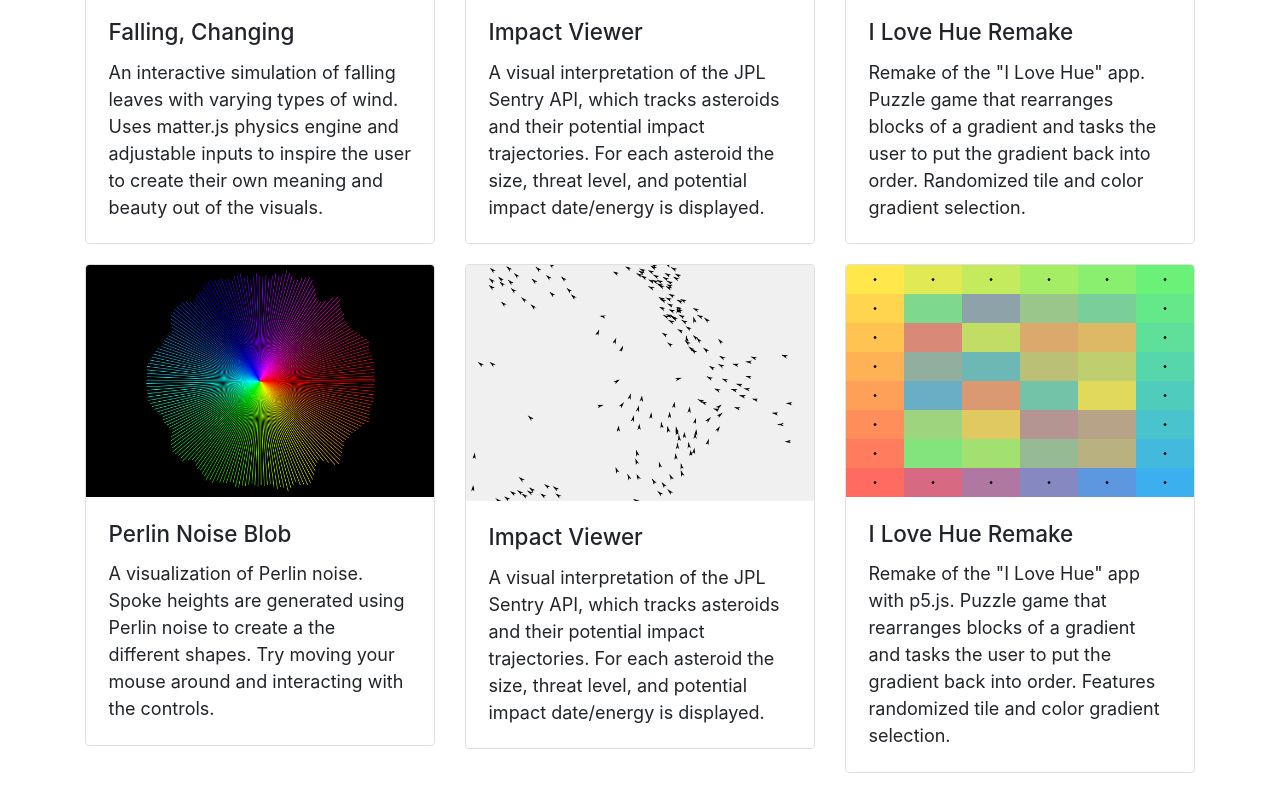
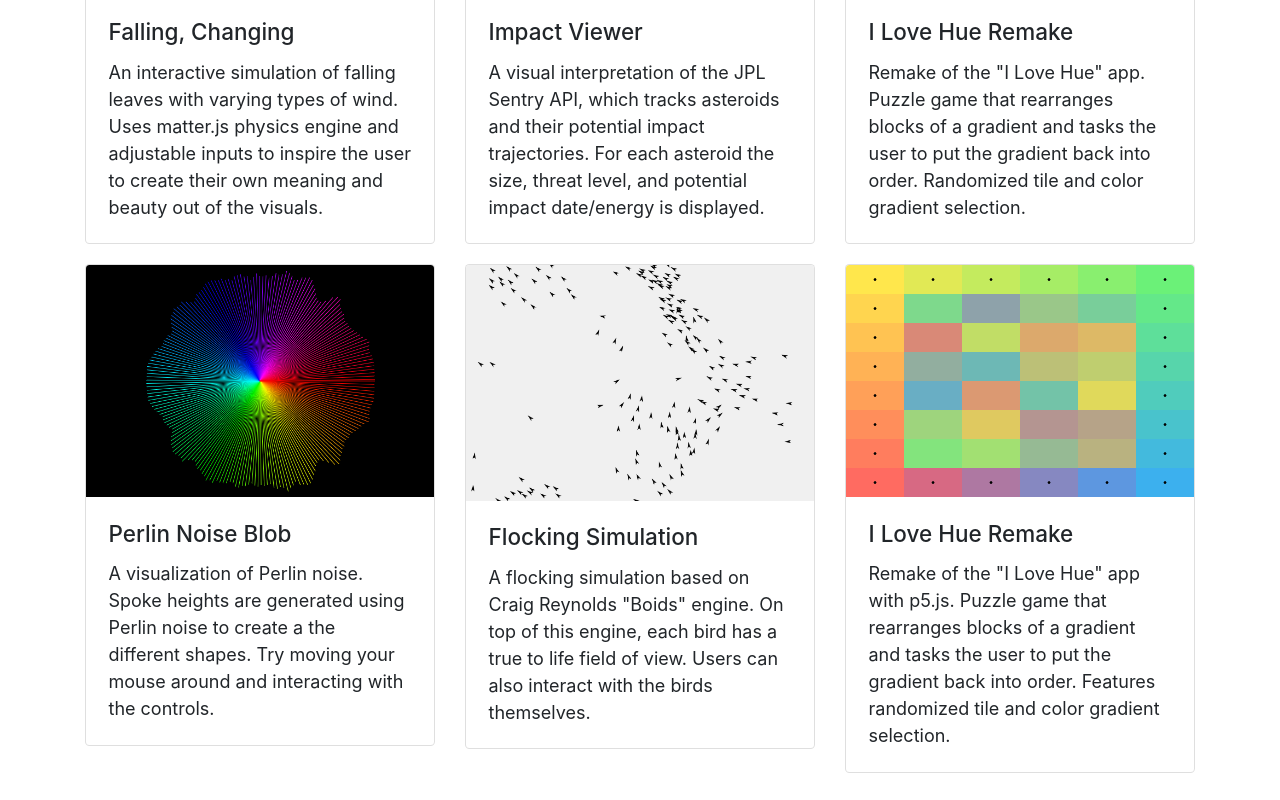
Before and after one commit to bryceparkman/personal-website, a Next.js app: page /projects/visualizations in a window 1280 px wide. Shown: the part 553-1353 px from the top of the page. Built offline with nearby package versions, Linux system fonts and the light colour scheme.

Commit message:
Added flock page

```diff
--- a/pages/projects/visualizations.js
+++ b/pages/projects/visualizations.js
@@ -77,13 +77,13 @@ export default function Visualizations() {
                         </Link>
                     </Col>
                     <Col lg={4}>
-                    <Link href='sketches/impacts'>
+                    <Link href='sketches/flock'>
                         <Card style={{cursor: 'pointer', marginTop: '20px'}}>
                             <Card.Img variant="top" src="/images/flock.png" />
                             <Card.Body>
-                                <Card.Title>Impact Viewer</Card.Title>
+                                <Card.Title>Flocking Simulation</Card.Title>
                                 <Card.Text>
-                                    A visual interpretation of the JPL Sentry API, which tracks asteroids and their potential impact trajectories. For each asteroid the size, threat level, and potential impact date/energy is displayed.
+                                    A flocking simulation based on Craig Reynolds "Boids" engine. On top of this engine, each bird has a true to life field of view. Users can also interact with the birds themselves.
                                 </Card.Text>
                             </Card.Body>
                         </Card>
```
Also changed, not shown: pages/projects/sketches/flock.js (added, +18 -0 lines).
